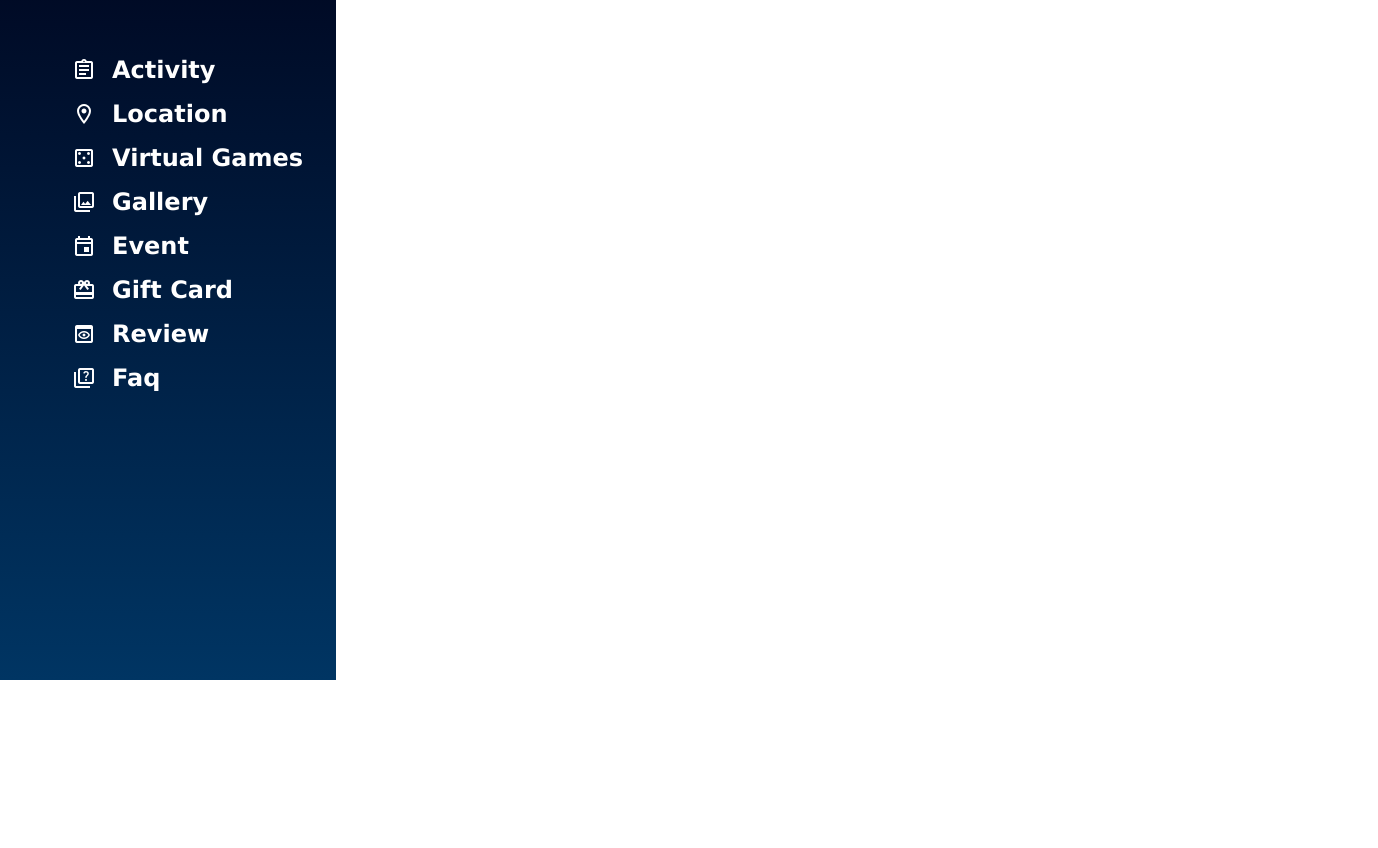
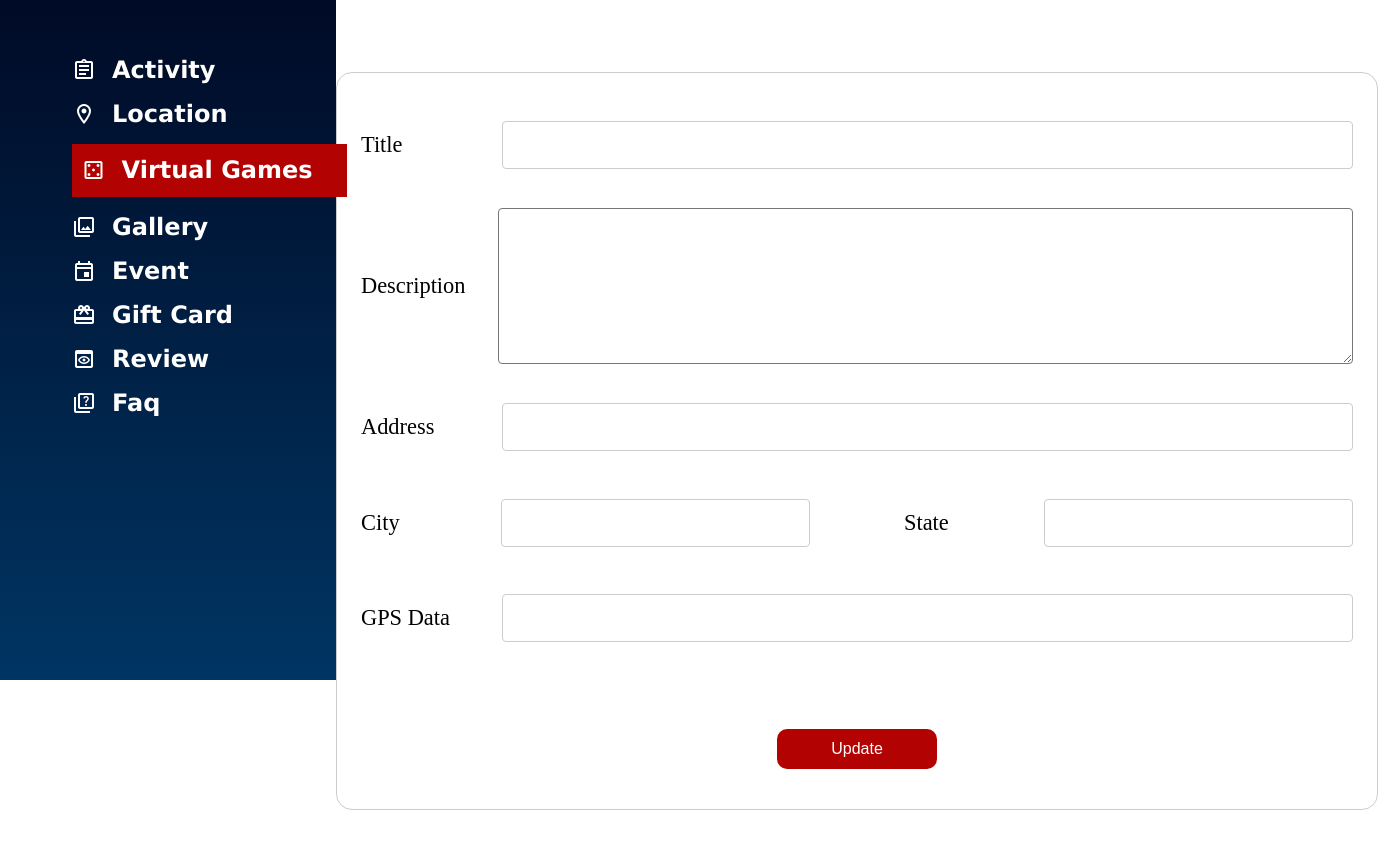
Before and after one commit to Prodip-dgency/allinadventures-dashboard, a Vue app: page /location/update/1 in a window 1280 px wide. Shown: the part 120-968 px from the top of the page, 1378 px wide, since content can reach past the window. Before the commit the page ends 800 px from the top, so only its background shows below. Built offline with nearby package versions, Linux system fonts and the light colour scheme; no server answers.

Commit message:
add location detail and update functionality

```diff
--- a/src/App.vue
+++ b/src/App.vue
@@ -43,6 +43,6 @@ export default {
     margin-left: 21rem;
  }
  .body{
-  margin-left: 20rem;
+  margin-left: 21rem;
  }
 </style>
--- a/src/router/index.js
+++ b/src/router/index.js
@@ -3,6 +3,7 @@ import Activity from '../view/activity/Activity.vue'
 import Location from '../view/location/Location.vue'
 import LocationForm from '../view/location/LocationForm.vue'
 import LocationDetail from '../view/location/LocationDetail.vue'
+import LocationUpdate from '../view/location/LocationUpdate.vue'
 
 
 const routes =[
@@ -22,10 +23,15 @@ const routes =[
         component: Location
     },
     {
-        path:'/location/:slug',
+        path:'/location/:id',
         name:'Locationdetail',
         component: LocationDetail
     },
+    {
+        path: '/location/update/:id',
+        name: 'Locationupdate',
+        component: LocationUpdate
+    }
 ]
 
 
--- a/src/section/SlideBar.vue
+++ b/src/section/SlideBar.vue
@@ -13,7 +13,7 @@
                     <span class="material-icons-outlined">location_on</span>
                     <router-link :to="{name:'Location'}">Location</router-link>
                 </li>
-                <li class="list list3">
+                <li class="list list3 selected">
                     <span class="material-icons-outlined">casino</span>
                     <span>Virtual Games</span>
                 </li>
--- a/src/view/location/LocationDetail.vue
+++ b/src/view/location/LocationDetail.vue
@@ -1,6 +1,69 @@
 <template>
-   <div class="container">
-    <button @click="myfunc">Click</button>
+   <div class="main-container">
+
+       <div class="title">
+             <h1>Location Details</h1>
+        </div>
+
+      <div class="update-btn">
+         <div v-if="location.id">
+            <router-link @click="myfunc" :to="{name:'Locationupdate' , params:{id:location.id}}">Update Location</router-link>
+         </div>
+      </div>
+
+
+     <div class="container">
+        <p class="header">Title : </p>
+        <p class="text"> {{location.title}}</p>
+     </div>
+
+     <div class="container">
+        <p class="header">Description : </p>
+        <p class="text"> {{location.desciption}}</p>
+     </div>
+
+     <div class="container">
+        <p class="header">Address : </p>
+        <p class="text"> {{location.address}}</p>
+     </div>
+
+     <div class="container">
+        <p class="header">city : </p>
+        <p class="text"> {{location.city}}</p>
+     </div>
+
+     <div class="container">
+        <p class="header">State : </p>
+        <p class="text"> {{location.state}}</p>
+     </div>
+
+     <div class="container">
+        <p class="header">GPS Data : </p>
+        <p class="text"> {{location.gps_data}}</p>
+     </div>
+
+     <div class="container">
+        <p class="header">Card Image : </p>
+        <p class="text"> {{location.card_image}}</p>
+     </div>
+
+     <div class="container">
+        <p class="header">Cover Image : </p>
+        <div v-if="location.cover_image" class="image-container">
+            <img :src="location.cover_image.image" alt="">
+            <h2>{{ location.cover_image.title }}</h2>
+            <p class="img-description">{{location.cover_image.description}}</p>
+        </div>
+     </div>
+
+     <div class="container">
+        <p class="header">Cover Image Mobile : </p>
+        <div v-if="location.cover_image_mobile" class="image-container">
+            <img :src="location.cover_image_mobile.image" alt="">
+            <h2>{{ location.cover_image_mobile.title }}</h2>
+            <p class="img-description">{{location.cover_image_mobile.description}}</p>
+        </div>
+     </div>
 
    </div>
 </template>
@@ -10,7 +73,7 @@
 export default {
     data() {
         return {
-            locationId : this.$route.params.slug,
+            locationId : this.$route.params.id,
             location: []
 
         }
@@ -20,7 +83,7 @@ export default {
 
     methods: {
         myfunc(){
-            console.log(this.location)
+            console.log(this.location.id)
 
         }
 
@@ -38,6 +101,61 @@ export default {
 }
 </script>
 
-<style>
+<style scoped>
+ .main-container{
+    margin: 5rem 3rem 0 5rem;
+ }
+
+ .update-btn{
+    display: flex;
+    justify-content: end;
+    margin-right: 4rem;
+    font-family: 'Lucida Sans', 'Lucida Sans Regular', 'Lucida Grande', 'Lucida Sans Unicode', Geneva, Verdana, sans-serif;
+ }
+ .update-btn a{
+    height: 2rem;
+    text-decoration: none;
+    background-color:rgb(179, 2, 2);
+    color: #fff;
+    font-size: 1.2rem;
+    font-weight: 400;
+    padding: 1rem 2.3rem 0.6rem 2.3rem;
+    cursor: pointer;
+    border: none;
+    border-radius: 10px;
+    margin-right: 2.5rem;
+    box-shadow:  5px 5px 2px 1px rgba(0, 0, 0, 0.2);
+ }
+ .title{
+    display: flex;
+    justify-content: center;
+    font-family: 'Lucida Sans', 'Lucida Sans Regular', 'Lucida Grande', 'Lucida Sans Unicode', Geneva, Verdana, sans-serif;
+ }
+
+ .container{
+    display: flex;
+    align-items: center;
+ }
+
+ .header{
+    font-size: 1.5rem;
+    width: 10rem;
+    font-weight: 600;
+    font-family: serif;
+ }
+ .text{
+    font-size: 1.3rem;
+    font-family: 'Lucida Sans', 'Lucida Sans Regular', 'Lucida Grande', 'Lucida Sans Unicode', Geneva, Verdana, sans-serif;
+ }
+
+ .image-container{
+    font-family: 'Lucida Sans', 'Lucida Sans Regular', 'Lucida Grande', 'Lucida Sans Unicode', Geneva, Verdana, sans-serif;
+    margin: 0 0 3rem 2rem;
+ }
+
+ .img-description{
+    font-size: 1.45rem;
+
+ }
 
 </style>
--- /dev/null
+++ b/src/view/location/LocationUpdate.vue
@@ -0,0 +1,174 @@
+<template>
+     <div class="main-container">
+         <div class="container">
+            <form>
+                 <div class="fild">
+                   <label>Title</label>
+                   <input type="text" v-model="location.title">
+                 </div>
+                 <div class="fild">
+                   <label>Description</label>
+                   <textarea name="" id="" cols="110" rows="10" :value="location.desciption"></textarea>
+                 </div>
+                 <div class="fild">
+                   <label>Address</label>
+                   <input type="text"  :value="location.address">
+                 </div>
+
+                 <div class="city-state">
+                    <div class="fild">
+                      <label>City</label>
+                      <input type="text" class="city-input" :value="location.city">
+                    </div>
+                   <div class="fild">
+                      <label>State</label>
+                      <input type="text" class="city-input"  :value="location.state">
+                    </div>
+                 </div>
+
+                 <div class="fild">
+                    <label >GPS Data</label>
+                    <input type="text" :value="location.gps_data">
+                 </div>
+<!--
+                 <div class="fild">
+                    <label >Card Image</label>
+                    <input type="file" name="image" class="img-input" :value="location.card_image">
+                    <input type="submit" name="submit" value="Upload"  class="img-input">
+                 </div> -->
+
+                 <div class="btn-main">
+                    <button @click.prevent="myfunc" class="btn">Update</button>
+                 </div>
+
+            </form>
+         </div>
+     </div>
+</template>
+
+<script>
+export default {
+
+  data(){
+    return{
+      locationId : this.$route.params.id,
+      location: [],
+
+    }
+  },
+
+  methods:{
+     myfunc(location){
+
+      let newLocation = location
+
+       console.log(this.location);
+            let options = {
+            method: 'PUT',
+            headers: {
+                'Content-Type':
+                    'application/json;charset=utf-8'
+            },
+            body: JSON.stringify({title: newLocation})
+        }
+            let fetchRes = fetch("http://192.241.157.30/activity/viewset/location/" + this.locationId, options);
+            fetchRes.then(res =>res.json())
+            .then(data => this.location=data)
+
+     }
+  },
+
+  mounted() {
+     fetch("http://192.241.157.30/activity/viewset/location/" + this.locationId)
+     .then((res)=>res.json())
+     .then((data)=>this.location=data)
+  }
+
+}
+</script>
+
+<style scoped>
+
+ form {
+  /* Center the form on the page */
+  margin: 5rem auto;
+  width: 62rem;
+  height: 43rem;
+  /* Form outline */
+  padding: 1.5rem;
+  border: 1px solid #CCC;
+  border-radius: 1em;
+  display: flex;
+  flex-direction: column;
+  justify-content: space-around;
+  /* background: rgb(204, 204, 204); */
+
+}
+
+.fild{
+    display: flex;
+    align-items: center;
+
+}
+
+label{
+   font-size: 1.4rem;
+   font-weight: 500;
+   width: 8rem;
+}
+textarea{
+  margin-left: 1rem;
+  /* background: #979393;; */
+  border-radius: 4px;
+}
+
+input{
+
+  width: 100%;
+  padding: 12px 20px;
+  margin: 8px 0 8px 2rem;
+  display: inline-block;
+  border: 1px solid #ccc;
+  border-radius: 4px;
+  box-sizing: border-box;
+  /* background: #979393;
+  color: white; */
+  font-size: 1.2rem;
+  font-weight: 400;
+
+}
+
+.city-state{
+  display: flex;
+  justify-content: space-between;
+}
+
+.city-input{
+   width: 80%;
+}
+
+.img-input{
+  width: 48%;
+}
+
+.btn-main{
+  display: flex;
+  justify-content: center;
+  margin-top: 3rem;
+}
+
+.btn{
+    height: 2.5rem;
+    width: 10rem;
+    display: inline-block;
+    background-color:rgb(179, 2, 2);
+    color: #fff;
+    font-size: 1rem;
+    font-weight: 400;
+    padding: 0.6rem 1rem;
+    cursor: pointer;
+    border: none;
+    border-radius: 10px;
+}
+
+</style>
```
Also changed, not shown: src/view/location/Location.vue (+63 -37 lines).
